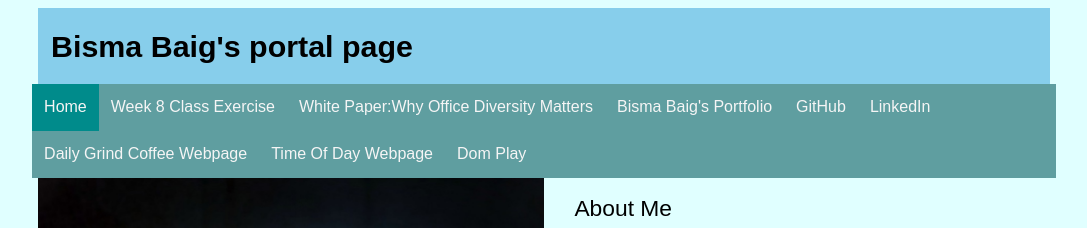
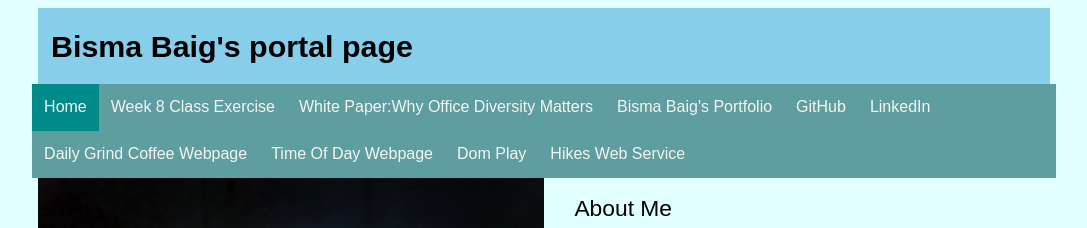
Before and after one commit to bisma-baig/Portal-IT-121, a plain HTML site: page index.html in a window 1280 px wide. Shown: the top 228 px of the page, without its empty margins (96-1183 px from the left). Drawn offline with Linux system fonts and the light colour scheme.

Commit message:
adds link for hikes web service

```diff
--- a/index.html
+++ b/index.html
@@ -22,6 +22,8 @@
             <a href="https://bisma-baig.github.io/dailey-grind/" target="_blank">Daily Grind Coffee Webpage</a>
             <a href="https://bisma-baig.github.io/time-of-day/" target="_blank">Time of Day Webpage</a>
             <a href="https://bisma-baig.github.io/dom-play/" target="_blank">Dom play</a>
+            <a href="https://web-server-2.bismabaig.repl.co/" target="_blank">Hikes Web Service</a>
+
             <a href="javascript:void(0);" class="icon" onclick="myFunction()">&#9776;</a>
         </nav>
      </header>
```
